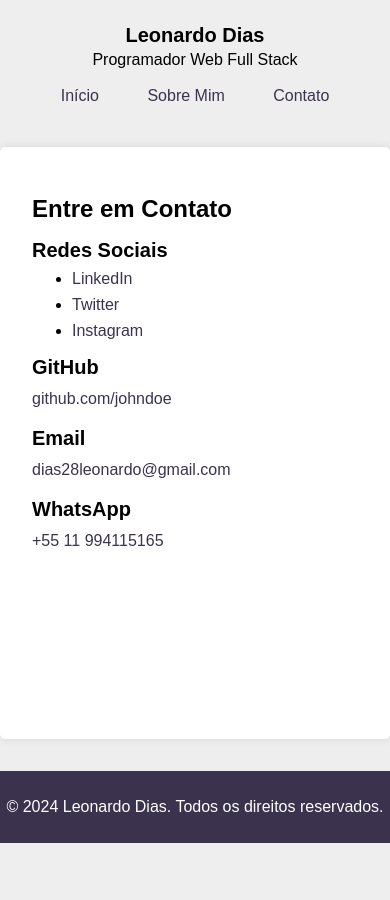
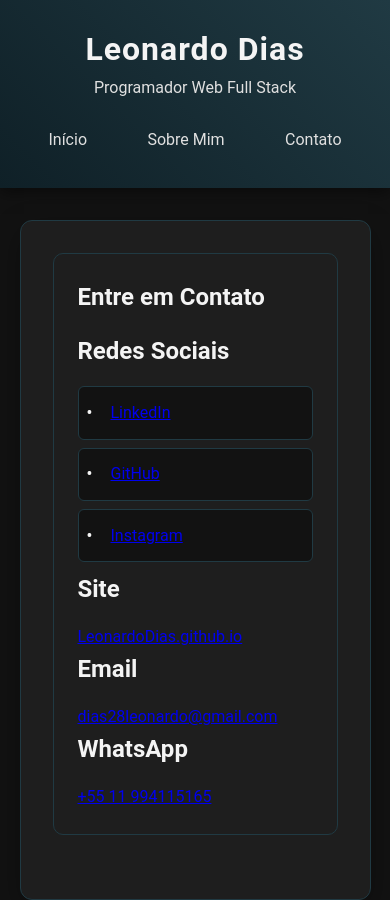
Before and after one commit to LeonardoDias28/LeonardoDias28.github.io, a plain HTML site: page contato.html in a window 390 px wide. Shown: the top 900 px of the page. Before the commit the page ends 844 px from the top, so only its background shows below. Drawn offline with Linux system fonts and the light colour scheme.

Commit message:
Atualização completa: Design responsivo e nova estilização

```diff
--- a/contato.html
+++ b/contato.html
@@ -29,21 +29,21 @@
             <a href="https://www.linkedin.com/in/leonardo-dias-14048a325/" target="_blank">LinkedIn</a>
           </li>
           <li>
-            <a href="https://github.com/LeonardoDias28" target="_blank">Twitter</a>
+            <a href="https://github.com/LeonardoDias28" target="_blank">GitHub</a>
           </li>
           <li>
             <a href="https://www.instagram.com/leonardoad10/" target="_blank">Instagram</a>
           </li>
         </ul>
-        <h2>GitHub</h2>
+        <h2>Site </h2>
         <p>
-          <a href="https://github.com/LeonardoDias28" target="_blank">github.com/johndoe</a>
+          <a href="https://leonardodias28.github.io/" target="_blank">LeonardoDias.github.io</a>
         </p>
         <h2>Email</h2>
         <p><a href="dias28leonardo@gmail.com">dias28leonardo@gmail.com</a></p>
         <h2>WhatsApp</h2>
         <p>
-          <a href="https://wa.me/" target="_blank">+55 11 994115165</a>
+          <a href="https://wa.me/5511994115165" target="_blank">+55 11 994115165</a>
         </p>
       </section>
     </div>
--- a/style.css
+++ b/style.css
@@ -1,103 +1,248 @@
-* {
-    box-sizing: border-box;
+:root {
+    /* Paleta Escura Corporativa */
+    --cor-primaria: #0f2027;      /* Preto azulado muito escuro */
+    --cor-secundaria: #203a43;    /* Azul petróleo escuro */
+    --cor-terciaria: #2c5364;     /* Azul marinho escuro */
+    --cor-destaque: #f4f4f4;      /* Branco off-white */
+    --cor-texto: #e0e0e0;         /* Cinza claro para texto */
+    --cor-fundo: #121212;         /* Preto grafite */
+    --cor-fundo-secundario: #1e1e1e; /* Preto levemente mais claro */
+
+    /* Gradiente Escuro */
+    --gradiente: linear-gradient(
+      45deg,
+      var(--cor-primaria),
+      var(--cor-secundaria)
+    );
+  }
+
+  * {
     margin: 0;
     padding: 0;
+    box-sizing: border-box;
+    scroll-behavior: smooth;
   }
 
   body {
-    font-family: Arial, sans-serif;
-    margin: 0;
-    padding: 0;
-    background-color: #eee;
+    font-family: 'Roboto', 'Arial', sans-serif;
+    background-color: var(--cor-fundo);
+    color: var(--cor-texto);
+    line-height: 1.6;
+  }
+
+  .container {
+    width: 90%;
+    max-width: 1100px;
+    margin: 2rem auto;
+    padding: 2rem;
+    background-color: var(--cor-fundo-secundario);
+    box-shadow: 0 10px 30px rgba(0,0,0,0.3);
+    border-radius: 12px;
+    border: 1px solid var(--cor-secundaria);
   }
 
   header {
+    background: var(--gradiente);
+    color: var(--cor-texto);
     padding: 1.5rem 0;
     text-align: center;
+    box-shadow: 0 4px 15px rgba(0,0,0,0.5);
   }
 
-  header .logo {
-    font-size: 1.25rem;
-    font-weight: 600;
-    margin-bottom: 0.25rem;
+  .logo {
+    font-size: 2rem;
+    font-weight: 700;
+    letter-spacing: 1px;
+    color: var(--cor-destaque);
   }
 
-  header .nav-link {
-    color: #3b334e;
-    border-radius: 4px;
-    display: inline-block;
-    margin: 0.5rem 0.25rem;
-    padding: 0.625rem 1.125rem;
-    text-decoration: none;
-    transition: 0.2s;
+  nav {
+    display: flex;
+    justify-content: center;
+    gap: 20px;
+    margin-top: 1rem;
   }
 
-  header .nav-link:hover {
-    background-color: #e2d7ff;
+  .nav-link {
+    color: var(--cor-texto);
+    text-decoration: none;
+    padding: 0.6rem 1.2rem;
+    border-radius: 6px;
+    transition: all 0.3s ease;
+    position: relative;
+    overflow: hidden;
+    border: 1px solid transparent;
   }
 
-  h1 {
-    font-size: 1.5rem;
-    margin: 1rem 0 0.5rem;
+  .nav-link:hover {
+    border-color: var(--cor-destaque);
+    color: var(--cor-destaque);
   }
 
-  h2 {
-    font-size: 1.25rem;
-    margin: 1rem 0 0.5rem;
+  h1, h2 {
+    color: var(--cor-destaque);
+    margin-bottom: 1rem;
   }
 
-  p {
-    line-height: 1.5;
+  .cta-buttons {
+    position: fixed;
+    bottom: 20px;
+    right: 20px;
+    display: flex;
+    gap: 15px;
+    z-index: 1000;
   }
 
-  a {
-    color: #3b334e;
+  .call-to-action {
+    display: inline-block;
+    background-color: var(--cor-destaque);
+    color: var(--cor-fundo);
+    padding: 0.8rem 1.5rem;
     text-decoration: none;
+    border-radius: 8px;
+    margin: 1rem 0.5rem;
+    transition: all 0.4s ease;
+    font-weight: 600;
+    text-transform: uppercase;
+    letter-spacing: 1px;
+    box-shadow: 0 4px 15px rgba(244,244,244,0.3);
+    position: relative;
+    display: inline-flex;
+    align-items: center;
+    justify-content: center;
+    animation: float 3s ease-in-out infinite;
   }
 
-  ul li {
-    margin-bottom: 0.5rem;
-    margin-left: 2.5rem;
+  @keyframes float {
+    0% { transform: translateY(0px); }
+    50% { transform: translateY(-10px); }
+    100% { transform: translateY(0px); }
   }
 
-  .container {
-    min-height: calc(100vh - 252px);
-    max-width: 800px;
-    margin: 0 auto 2rem;
-    padding: 2rem;
-    background-color: #fff;
-    box-shadow: 0 0 0.5rem rgba(0, 0, 0, 0.1);
-    border-radius: 5px;
+  .call-to-action:hover {
+    transform: translateY(-5px);
+    box-shadow: 0 6px 20px rgba(244,244,244,0.5);
+    background-color: #ffffff;
+    color: var(--cor-fundo);
+  }
+
+  footer {
+    background: var(--gradiente);
+    color: var(--cor-texto);
+    text-align: center;
+    padding: 1.5rem 0;
+    margin-top: 2rem;
   }
 
   section {
-    margin-bottom: 1rem;
+    margin-bottom: 2rem;
+    padding: 1.5rem;
+    background-color: var(--cor-fundo-secundario);
+    border-radius: 10px;
+    border: 1px solid var(--cor-secundaria);
+    transition: all 0.3s ease;
   }
 
-  .call-to-action {
-    background-color: #3b334e;
-    border: 0;
-    border-radius: 4px;
-    color: #fff;
-    cursor: pointer;
-    display: inline-block;
-    margin: 0.5rem 0.25rem;
-    padding: 0.625rem 1.125rem;
-    text-decoration: none;
-    transition: 0.2s;
+  section:hover {
+    box-shadow: 0 5px 20px rgba(0,0,0,0.5);
+    border-color: var(--cor-destaque);
   }
 
-  .call-to-action:hover {
-    background-color: #4e4368;
+  ul {
+    list-style-type: none;
   }
 
-  .skills {
-    margin-top: 1.5rem;
+  li {
+    padding: 0.8rem;
+    background-color: var(--cor-fundo);
+    margin: 0.5rem 0;
+    border-radius: 6px;
+    transition: all 0.3s ease;
+    position: relative;
+    padding-left: 2rem;
+    border: 1px solid var(--cor-secundaria);
   }
 
-  footer {
-    text-align: center;
-    padding: 1.5rem 0;
-    background-color: #3b334e;
-    color: #fff;
+  li::before {
+    content: '•';
+    position: absolute;
+    left: 0.5rem;
+    color: var(--cor-destaque);
+    font-weight: bold;
   }
+
+  li:hover {
+    transform: translateX(10px);
+    background-color: var(--cor-destaque);
+    color: var(--cor-fundo);
+    border-color: var(--cor-texto);
+  }
+
+  /* Links de Redes Sociais */
+  .social-links .linkedin-link {
+    color: #ffffff;
+    font-weight: bold;
+    transition: all 0.3s ease;
+  }
+
+  .social-links .linkedin-link:hover {
+    color: #ffffff;
+    transform: scale(1.1);
+  }
+
+  .social-links .github-link {
+    color: #f0ebeb;
+    font-weight: bold;
+    transition: all 0.3s ease;
+  }
+
+  .social-links .github-link:hover {
+    transform: scale(1.1);
+  }
+
+  .social-links .instagram-link {
+    background: linear-gradient(45deg, #e4cdb4 0%, #d8aa9a 25%, #db828f 50%, #ca7497 75%, #bc1888 100%);
+    -webkit-background-clip: text;
+    background-clip: text;
+    color: transparent;
+    font-weight: bold;
+    transition: all 0.3s ease;
+  }
+
+  .social-links .instagram-link:hover {
+    transform: scale(1.1);
+    filter: brightness(1.2);
+  }
+
+  .contact-info .github-link {
+    color: #fefeff;
+    font-weight: bold;
+  }
+
+  .contact-info .email-link {
+    color: #ffffff;
+    font-weight: bold;
+  }
+
+  .contact-info .whatsapp-link {
+    color: #ffffff;
+    font-weight: bold;
+  }
+
+  /* Efeitos de Hover */
+  .contact-info a:hover,
+  .social-links a:hover {
+    text-decoration: underline;
+    opacity: 0.8;
+  }
+
+  /* Seção de Contato */
+  .contact-section {
+    display: flex;
+    flex-direction: column;
+    gap: 1rem;
+  }
+
+  .contact-section ul {
+    display: flex;
+    flex-
```
Also changed, not shown: index.html (+5 -4 lines), sobre.html (+11 -3 lines).
